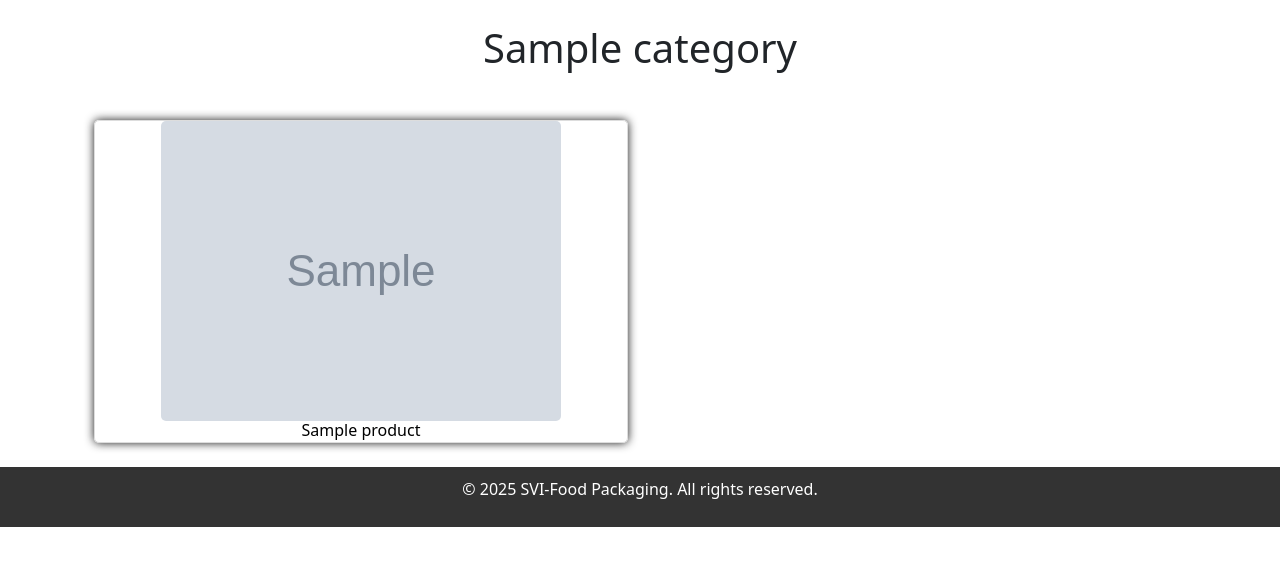
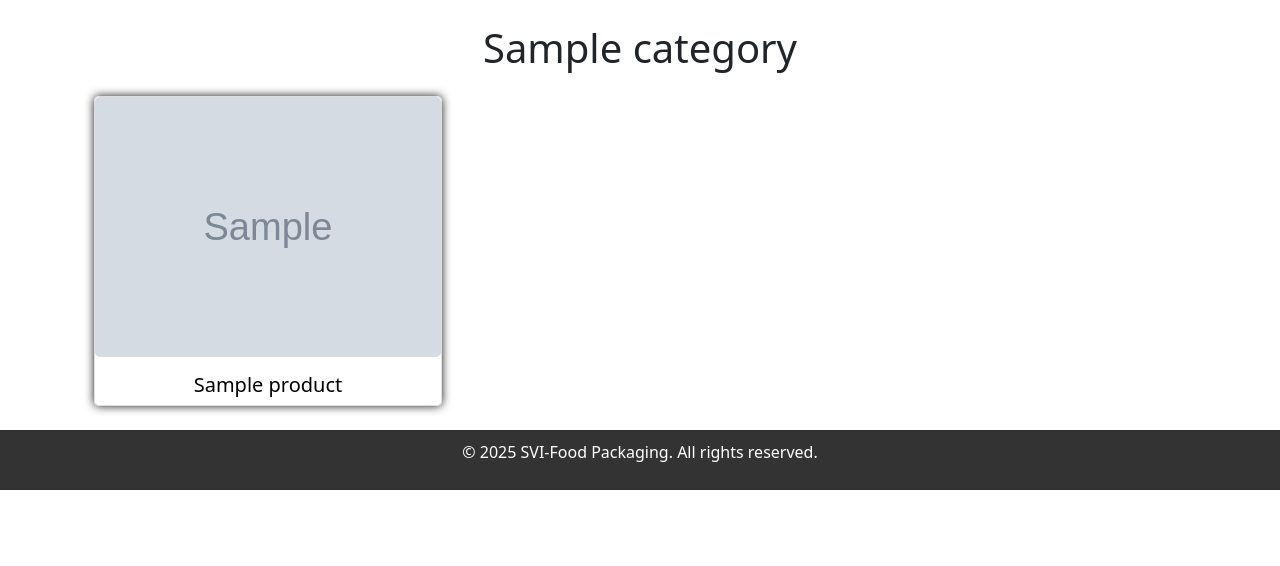
Before and after one commit to Sothearith-droid/SVI-Catalogue, a Flask app: template templates/one_category.html in a window 1280 px wide. Shown: the part 184-750 px from the top of the page. Run offline with Flask 3, Linux system fonts and the light colour scheme; the template is opened without the code that fills it: most values are stand-ins (such as "Sample title", 1, 10 or a date in 2020); grey boxes marked "Sample" are stand-in pictures; parts of the project's set-up code (start-up, migrations or seed data) failed here and were passed over.

Commit message:
fixing grid system

```diff
--- a/static/styles.css
+++ b/static/styles.css
@@ -91,7 +91,6 @@ body {
     color: black;
     text-decoration: none;
     border-radius: 5px;
-    font-weight: 500;
 }
 .product-card a:hover {
     background-color: rgb(240, 240, 240);
@@ -101,8 +100,6 @@ body {
 }
 .product-card img {
     border-radius: 5px;
-    width: 100%;
-    height: 100%;
 }
 
 .card-title {
--- a/templates/all_categories.html
+++ b/templates/all_categories.html
@@ -30,11 +30,11 @@
 <div class="container mt-5">
   <div class="row g-4">
     {% for cat in all_categories %}
-    <div class="col-6 col-4">
+    <div class="col-12 col-sm-6 col-md-4">
       <div class="product-card h-100">
         <a href="{{ url_for('show_category', category_name=cat['Category Name']) }}">
-          <img src="{{ cat['Category Icon'] }}" class="img-fluid w-100" alt="{{ cat['Category Name'] }}">
-            <h5 class="card-title text-center">{{ cat["Category Name"] }}</h5>
+          <img src="{{ cat['Category Icon'] }}" class="img-fluid mb-3" alt="{{ cat['Category Name'] }}">
+          <h5>{{ cat["Category Name"] }}</h5>
         </a>
       </div>
     </div>
--- a/templates/one_category.html
+++ b/templates/one_category.html
@@ -6,14 +6,16 @@
 
 <h1 class="text-center my-4">{{ category }}</h1>
 
-<div class="container mt-5">
+
+<!-- Category Grid -->
+<div class="container">
     <div class="row g-4">
         {% for product in products %}
-        <div class="col-6 col-4">
+        <div class="col-12 col-sm-6 col-md-4">
             <div class="product-card h-100">
                 <a href="{{ url_for('show_product', category_name=category, product_id=product['ProductID']) }}">
-                    <img src="{{ product['Image 1'] }}" class="img-fluid w-100" alt="{{ product['Product Name'] }}">
-                        <h5 class="card-title text-center">{{ product["Product Name"] }}</h5>
+                    <img src="{{ product['Image 1'] }}" class="img-fluid mb-3" alt="{{ product['Product Name'] }}">
+                    <h5>{{ product["Product Name"] }}</h5>
                 </a>
             </div>
         </div>
```
